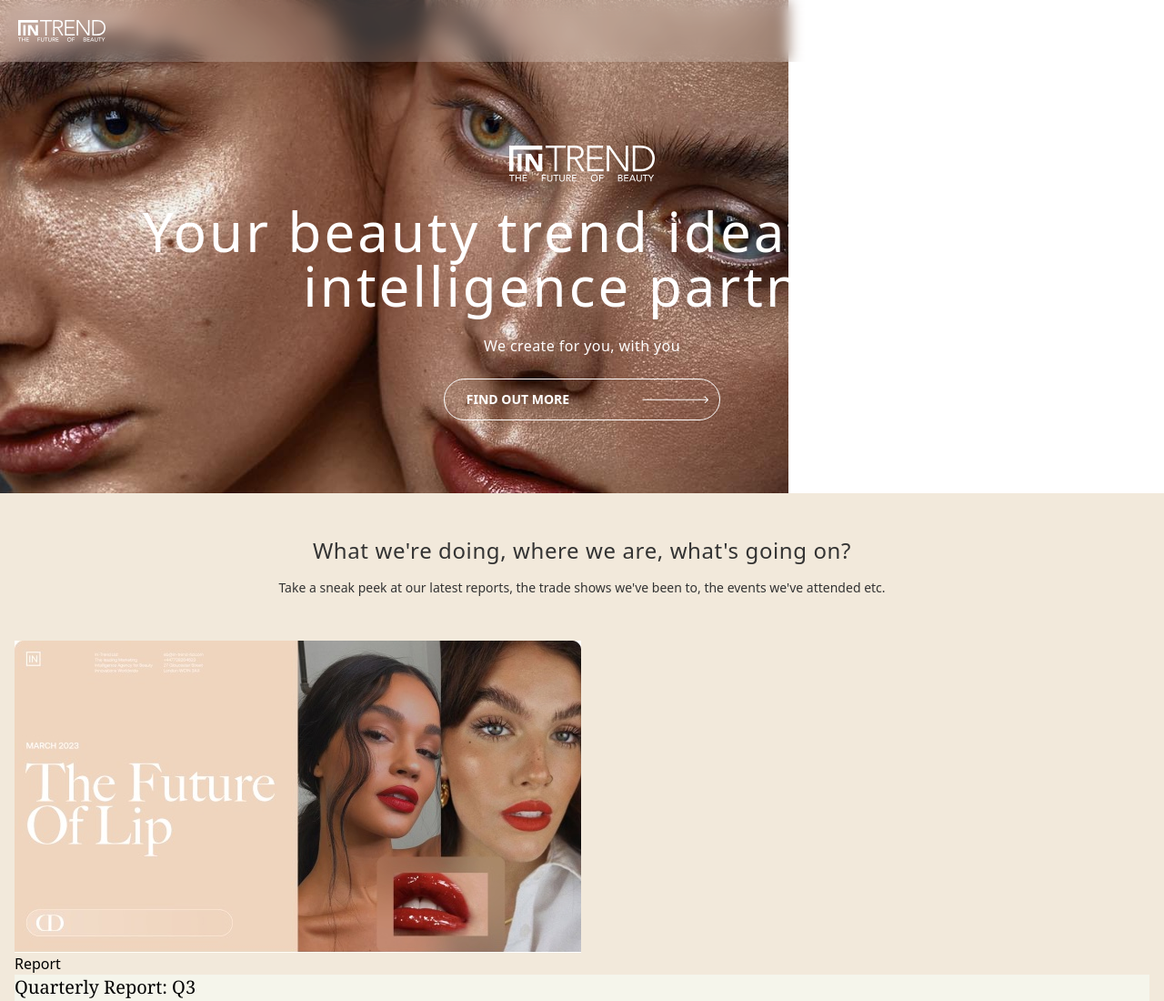
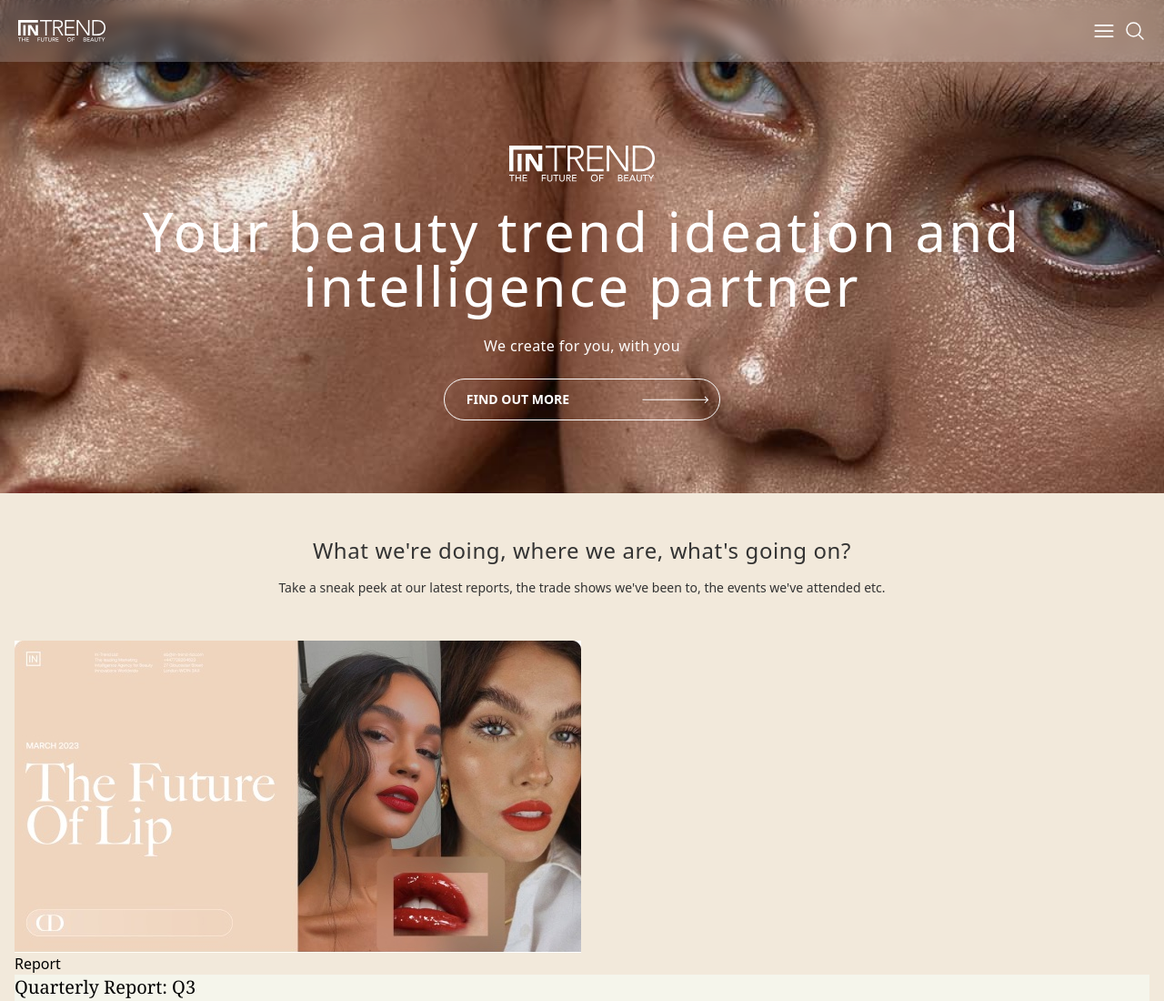
Before and after one commit to pedroalonsoms/in-trend, an Astro site: page / in a window 1280 px wide. Shown: the top 1100 px of the page at 91% size. Built offline with nearby package versions, Linux system fonts and the light colour scheme; Astro itself is replaced by a stand-in of ours.

Commit message:
fix image full width on desktop

```diff
--- a/src/pages/index.astro
+++ b/src/pages/index.astro
@@ -43,7 +43,7 @@ import Logo from "../svgs/Logo.astro";
       <!-- TODO: add image width and height to prevent layout shifting-->
       <img
         src="images/homepage-main.jpg"
-        class="absolute left-0 top-0 -z-10 h-full object-cover"
+        class="absolute left-0 top-0 -z-10 h-full w-full object-cover"
         alt=""
       />
       <div class="pt-40">
```
